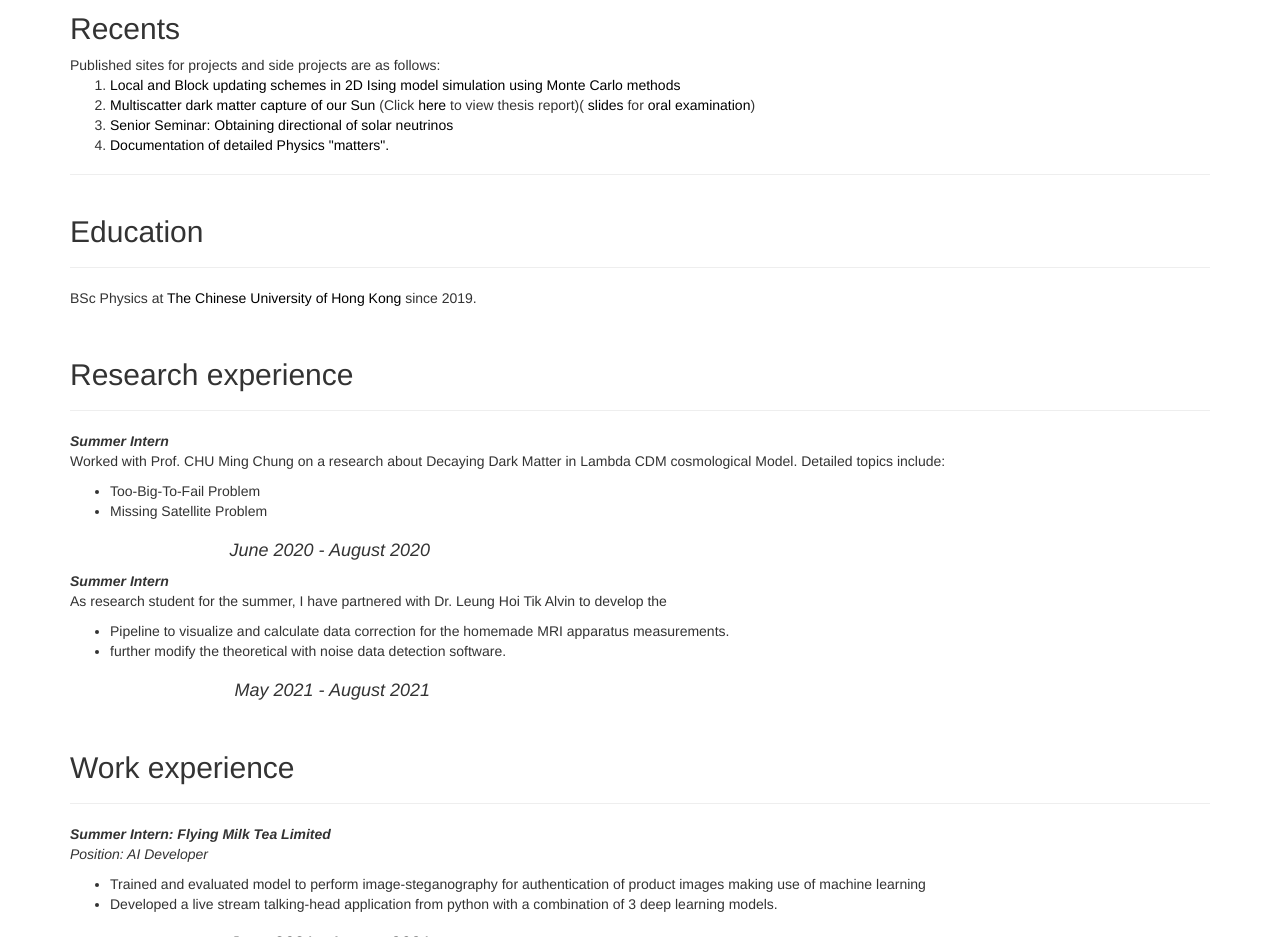
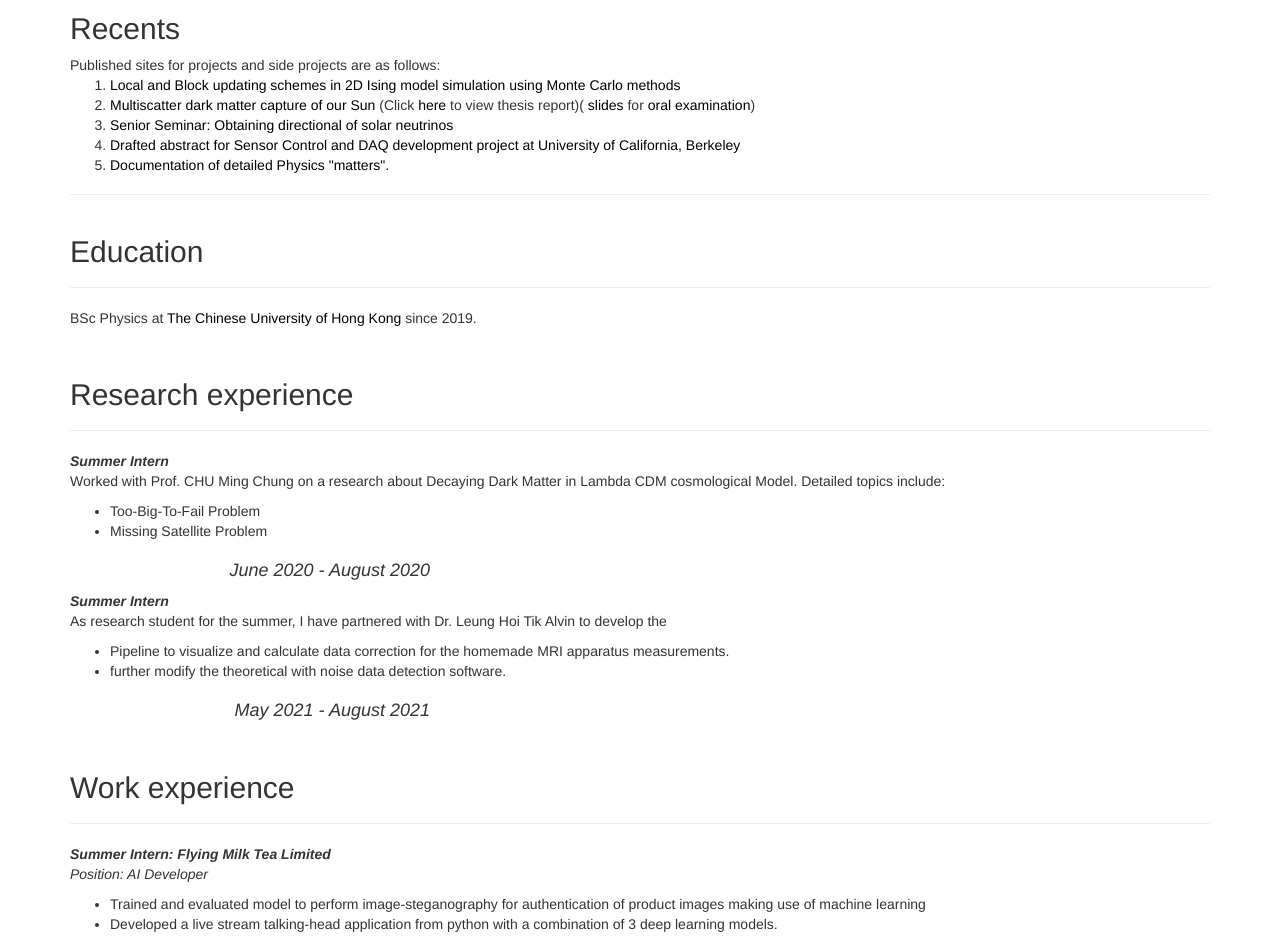
Before and after one commit to kittenK531/kittenk531.github.io, a plain HTML site: page index.html in a window 1280 px wide. Shown: the part 780-1717 px from the top of the page. Drawn offline with nearby package versions, Linux system fonts and the light colour scheme; some packages are replaced by stand-ins of ours; files whose address does not match are found by name.

Commit message:
drafted abstract

```diff
--- a/index.html
+++ b/index.html
@@ -108,6 +108,9 @@
 
                 <li><a href="https://docs.google.com/presentation/d/1wwRNMdARMkuI7Www2XKMxySoQMUQQ7RIcjaMdw36zNg/edit?usp=sharing">Senior Seminar: Obtaining directional of solar neutrinos</a></li>
                 <li>
+                    <a href="documents/Drafted_abstract_for_Sensor_control_and_DAQ_development_project.pdf">Drafted abstract for Sensor Control and DAQ development project at University of California, Berkeley</a>
+                </li>
+                <li>
                     <a href="https://kittenk531.github.io/physics-notes/">Documentation of detailed Physics "matters".</a>
                 </li>
             </ol>
```
Also changed, not shown: 1 other file.
